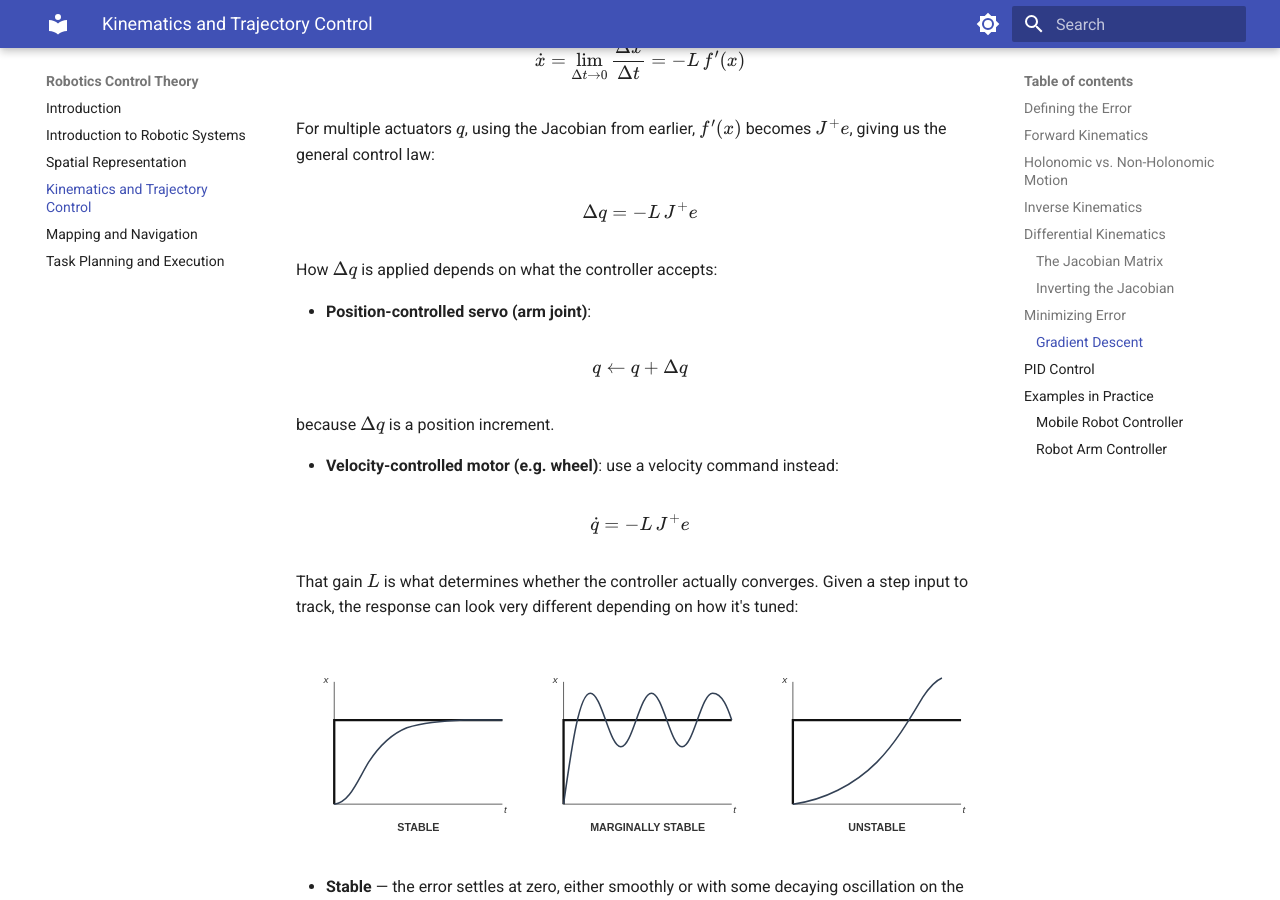
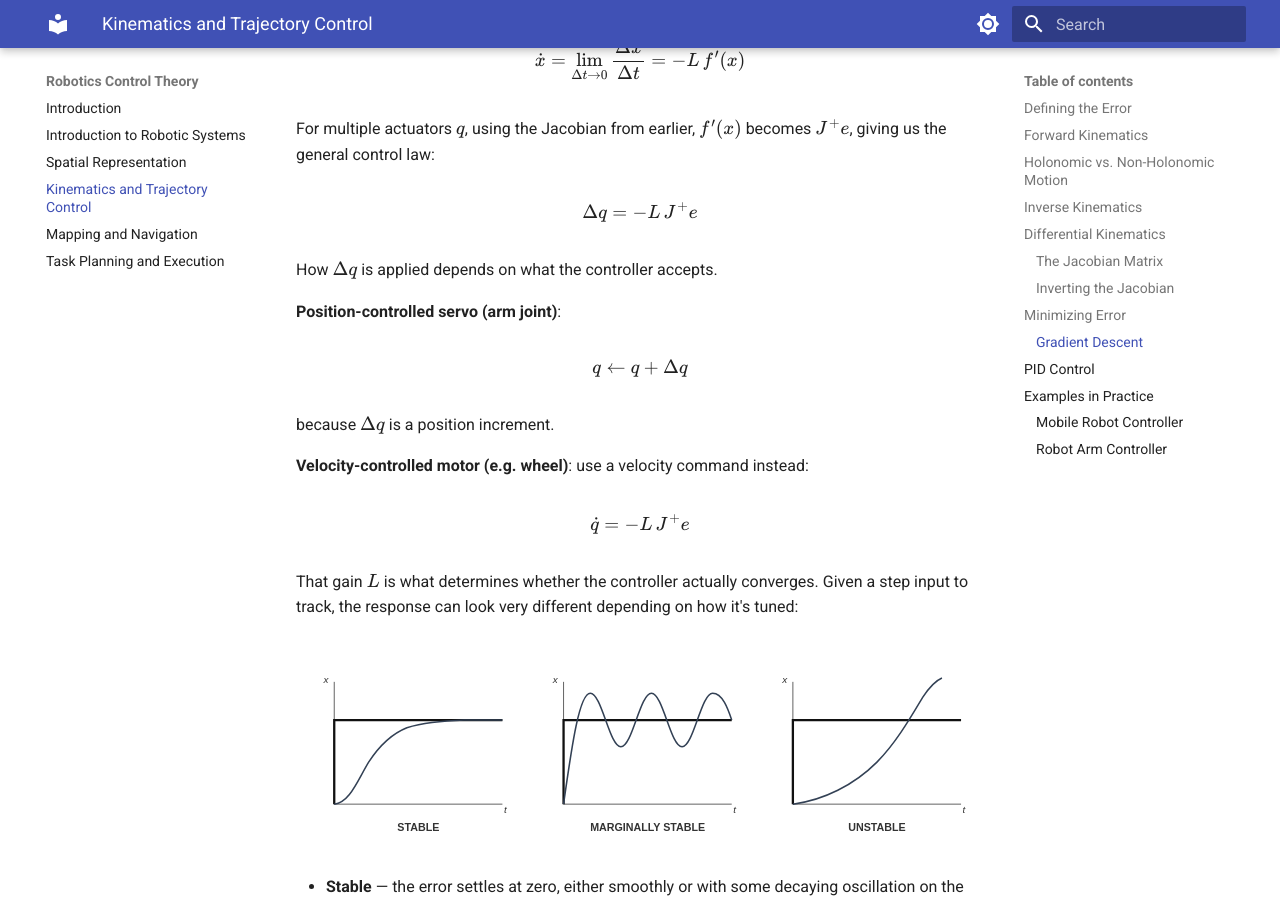
Before and after one commit to Kooroshoo/intro-to-robotics, an MkDocs documentation site: the page built from docs/03-kinematics-and-trajectory-control.md, in a window 1280 px wide and 900 px high, scrolled down 8711 px. Built offline with MkDocs 1.6.1 and Material for MkDocs 9.7.7, drawn with Linux system fonts in a browser that asks for light colours.

```diff
--- a/docs/03-kinematics-and-trajectory-control.md
+++ b/docs/03-kinematics-and-trajectory-control.md
@@ -232,9 +232,9 @@ $$
 \Delta q = -L\,J^+e
 $$
 
-How $\Delta q$ is applied depends on what the controller accepts:
+How $\Delta q$ is applied depends on what the controller accepts.
 
-- **Position-controlled servo (arm joint)**:
+**Position-controlled servo (arm joint)**:
 
 $$
 q \leftarrow q + \Delta q
@@ -242,7 +242,7 @@ $$
 
 because $\Delta q$ is a position increment.
 
-- **Velocity-controlled motor (e.g. wheel)**: use a velocity command instead:
+**Velocity-controlled motor (e.g. wheel)**: use a velocity command instead:
 
 $$
 \dot q = -L\,J^+e
```
